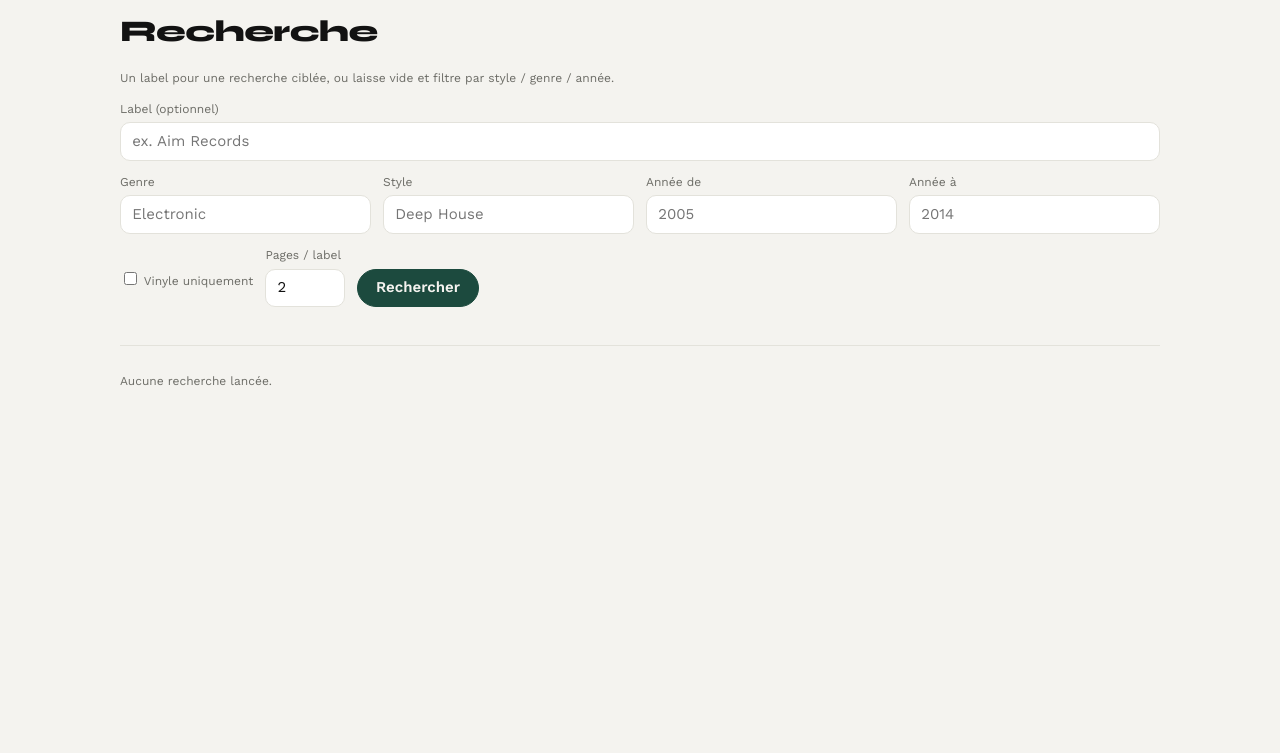
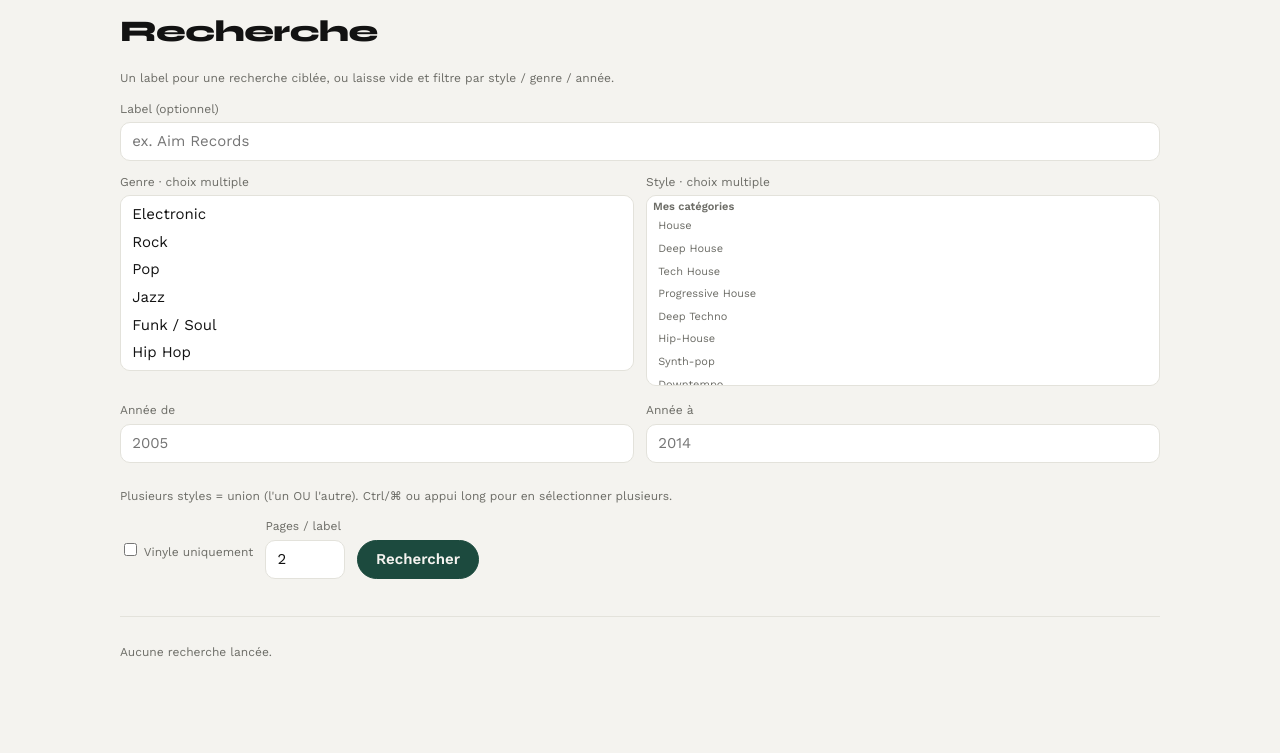
Before and after one commit to alixclaudel-hue/radar, a FastAPI app: page /search in a window 1280 px wide. Shown: the part 225-978 px from the top of the page. Before the commit the page ends 611 px from the top, so only its background shows below. Run offline with FastAPI, Linux system fonts and the light colour scheme.

Commit message:
Recherche ciblée : genre & style en listes déroulantes à choix multiple
Les champs texte libres Genre / Style deviennent des <select multiple> sur
le vocabulaire canonique Discogs (radar/vocab.py). Le Style groupe d'abord
« Mes catégories » (styles des catégories de goût Cœur/Aimés, orthographe
canonique) puis le reste du vocabulaire Discogs.

Plusieurs valeurs = union : la route /search fait le produit genres × styles
(borné à 8 combinaisons), lance une recherche par combinaison et fusionne/
dédoublonne les résultats par id de release.

Co-Authored-By: Claude Sonnet 5 <noreply@anthropic.com>
Claude-Session: https://claude.ai/code/session_016XKGPwbDuRyHLLH4E9A8VG

```diff
--- a/radar_web/app.py
+++ b/radar_web/app.py
@@ -8,13 +8,14 @@ import io
 import os
 import re
 import time
+from typing import List
 
 from fastapi import FastAPI, Form, Request, UploadFile
 from fastapi.responses import HTMLResponse, RedirectResponse
 from fastapi.staticfiles import StaticFiles
 from fastapi.templating import Jinja2Templates
 
-from .radar import discogs, jobs, learn, store
+from .radar import discogs, jobs, learn, store, vocab
 from .radar.paths import (CORPUS, PENDING_ENRICH, SELLERS_NEW, SELLERS_SEEN,
                           SPOTIFY_META, VEILLE_NEW, VEILLE_SEEN, YOUTUBE_META)
 from .radar.scoring import Ctx, real_tracks, yt_search_url
@@ -221,39 +222,71 @@ async def patte_import_csv(request: Request, kind: str = "labels", file: UploadF
 
 
 # ============================================================ 🔍 Recherche ciblée
+def _search_styles(c):
+    """Styles proposés : d'abord les catégories de goût de l'utilisateur
+    (noms canoniques), puis le reste du vocabulaire Discogs."""
+    cats = c.cfg.get("taste_categories", {})
+    mine, seen = [], set()
+    for cid in ("1", "2"):
+        for s in cats.get(cid, []):
+            s = (s or "").strip()
+            if s and s.lower() not in seen:
+                seen.add(s.lower())
+                mine.append(s)
+    more = [s for s in vocab.STYLES if s.lower() not in seen]
+    return mine, more
+
+
 @app.get("/search", response_class=HTMLResponse)
 def search_page(request: Request):
-    return render(request, "pages/search.html", active="search", q={})
+    c = Ctx()
+    styles_mine, styles_more = _search_styles(c)
+    return render(request, "pages/search.html", active="search", q={},
+                  genres=vocab.GENRES, styles_mine=styles_mine, styles_more=styles_more)
 
 
 @app.post("/search", response_class=HTMLResponse)
-def search_run(request: Request, label: str = Form(""), genre: str = Form(""),
-               style: str = Form(""), year_from: str = Form(""), year_to: str = Form(""),
+def search_run(request: Request, label: str = Form(""),
+               genre: List[str] = Form(default=[]), style: List[str] = Form(default=[]),
+               year_from: str = Form(""), year_to: str = Form(""),
                vinyl: str = Form(""), pages: str = Form("2")):
     c = Ctx()
     token = c.cfg.get("token", "")
     year = f"{year_from}-{year_to}" if year_from and year_to else (year_from or year_to or "")
     fmt = "Vinyl" if vinyl else ""
+    genres = [g.strip() for g in genre if g and g.strip()]
+    styles = [s.strip() for s in style if s and s.strip()]
     try:
         npages = max(1, min(4, int(pages or 2)))
     except ValueError:
         npages = 2
+    # produit genres × styles (sémantique OU) ; borné pour ménager l'API
+    combos = [(g, s) for g in (genres or [""]) for s in (styles or [""])][:8]
+    raw, seen_ids = [], set()
     try:
-        if label.strip():
-            raw = discogs.search_label_releases(token, label.strip(), genre=genre,
-                                                style=style, fmt=fmt, year=year, max_pages=npages)
-        else:
-            raw = []
-            for pg in range(1, npages + 1):
-                p = {"per_page": 100, "page": pg, "sort": "year", "sort_order": "desc"}
-                for k, v in (("genre", genre), ("style", style), ("year", year), ("format", fmt)):
-                    if v:
-                        p[k] = v
-                d = discogs.search(token=token, **p)
-                got = d.get("results", [])
-                raw += got
-                if pg >= d.get("pagination", {}).get("pages", 1) or not got:
-                    break
+        for i, (g, s) in enumerate(combos):
+            if i:
+                time.sleep(1.0)
+            if label.strip():
+                part = discogs.search_label_releases(token, label.strip(), genre=g,
+                                                     style=s, fmt=fmt, year=year, max_pages=npages)
+            else:
+                part = []
+                for pg in range(1, npages + 1):
+                    p = {"per_page": 100, "page": pg, "sort": "year", "sort_order": "desc"}
+                    for k, v in (("genre", g), ("style", s), ("year", year), ("format", fmt)):
+                        if v:
+                            p[k] = v
+                    d = discogs.search(token=token, **p)
+                    got = d.get("results", [])
+                    part += got
+                    if pg >= d.get("pagination", {}).get("pages", 1) or not got:
+                        break
+            for r in part:
+                rid = r.get("id")
+                if rid and rid not in seen_ids:
+                    seen_ids.add(rid)
+                    raw.append(r)
     except discogs.DiscogsError as e:
         return frag(request, "partials/results.html", error=str(e))
     seen, scored = set(), []
--- /dev/null
+++ b/radar_web/radar/vocab.py
@@ -0,0 +1,25 @@
+"""Vocabulaire canonique Discogs pour la recherche ciblée.
+
+GENRES : l'ensemble fixe des genres Discogs.
+STYLES : sélection canonique orientée crate-digging (l'API Discogs attend
+l'orthographe exacte). Les styles des catégories de goût de l'utilisateur
+sont ajoutés dynamiquement dans la route /search.
+"""
+
+GENRES = [
+    "Electronic", "Rock", "Pop", "Jazz", "Funk / Soul", "Hip Hop", "Classical",
+    "Reggae", "Latin", "Blues", "Folk, World, & Country", "Non-Music",
+    "Stage & Screen", "Brass & Military", "Children's",
+]
+
+STYLES = [
+    "House", "Deep House", "Tech House", "Progressive House", "Garage House",
+    "Chicago House", "Italo-House", "Hip-House", "Ghetto House", "Acid House",
+    "Minimal", "Techno", "Detroit Techno", "Dub Techno", "Acid", "Electro",
+    "Electro House", "Disco", "Italo-Disco", "Nu-Disco", "Boogie", "Funk",
+    "Soul", "Jazz-Funk", "Fusion", "Future Jazz", "Broken Beat", "Downtempo",
+    "Trip Hop", "Ambient", "Leftfield", "Dub", "Drum n Bass", "Jungle",
+    "Breakbeat", "Breaks", "UK Garage", "Bass Music", "Grime", "Synth-pop",
+    "New Wave", "EBM", "Afro", "Balearic", "Trance", "Prog Rock",
+    "Experimental", "Abstract",
+]
--- a/radar_web/static/app.css
+++ b/radar_web/static/app.css
@@ -55,6 +55,10 @@ input, select, textarea{
   background:var(--surface); color:var(--ink); width:100%;
 }
 input:focus, select:focus, textarea:focus{ outline:2px solid var(--pin); outline-offset:1px; }
+select[multiple]{ padding:.25rem; }
+select[multiple] optgroup{ font-size:11px; color:var(--soft); font-style:normal; }
+select[multiple] option{ padding:.3rem .45rem; border-radius:6px; }
+select[multiple] option:checked{ background:var(--pin); color:var(--paper); }
 label{ display:block; font-size:12px; color:var(--soft); margin:0 0 4px; }
 .field{ margin-bottom:12px; }
 .row{ display:flex; gap:12px; flex-wrap:wrap; }
--- a/radar_web/templates/pages/search.html
+++ b/radar_web/templates/pages/search.html
@@ -12,13 +12,26 @@
   </div>
   <div class="row">
     <div class="field">
-      <label>Genre</label>
-      <input name="genre" placeholder="Electronic" value="{{ q.genre or '' }}">
+      <label>Genre <span class="muted">· choix multiple</span></label>
+      <select name="genre" multiple size="6">
+        {% for g in genres %}<option value="{{ g }}">{{ g }}</option>{% endfor %}
+      </select>
     </div>
     <div class="field">
-      <label>Style</label>
-      <input name="style" placeholder="Deep House" value="{{ q.style or '' }}">
+      <label>Style <span class="muted">· choix multiple</span></label>
+      <select name="style" multiple size="8">
+        {% if styles_mine %}
+        <optgroup label="Mes catégories">
+          {% for s in styles_mine %}<option value="{{ s }}">{{ s }}</option>{% endfor %}
+        </optgroup>
+        {% endif %}
+        <optgroup label="Autres styles Discogs">
+          {% for s in styles_more %}<option value="{{ s }}">{{ s }}</option>{% endfor %}
+        </optgroup>
+      </select>
     </div>
+  </div>
+  <div class="row">
     <div class="field">
       <label>Année de</label>
       <input name="year_from" inputmode="numeric" placeholder="2005" value="{{ q.year_from or '' }}">
@@ -28,6 +41,7 @@
       <input name="year_to" inputmode="numeric" placeholder="2014" value="{{ q.year_to or '' }}">
     </div>
   </div>
+  <p class="muted small">Plusieurs styles = union (l'un OU l'autre). Ctrl/⌘ ou appui long pour en sélectionner plusieurs.</p>
   <div class="row">
     <div class="field" style="flex:0 0 auto">
       <label>&nbsp;</label>
```
